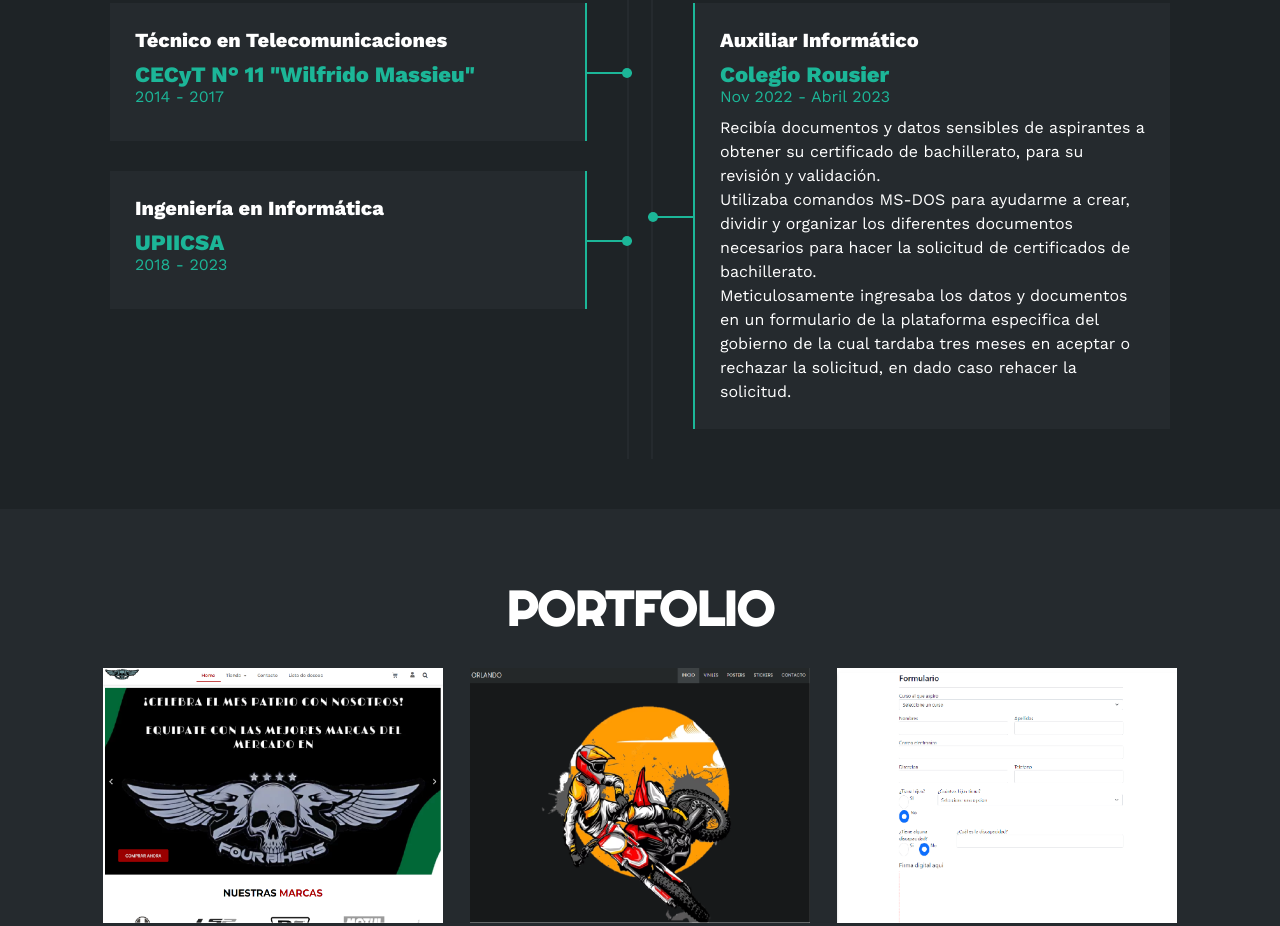
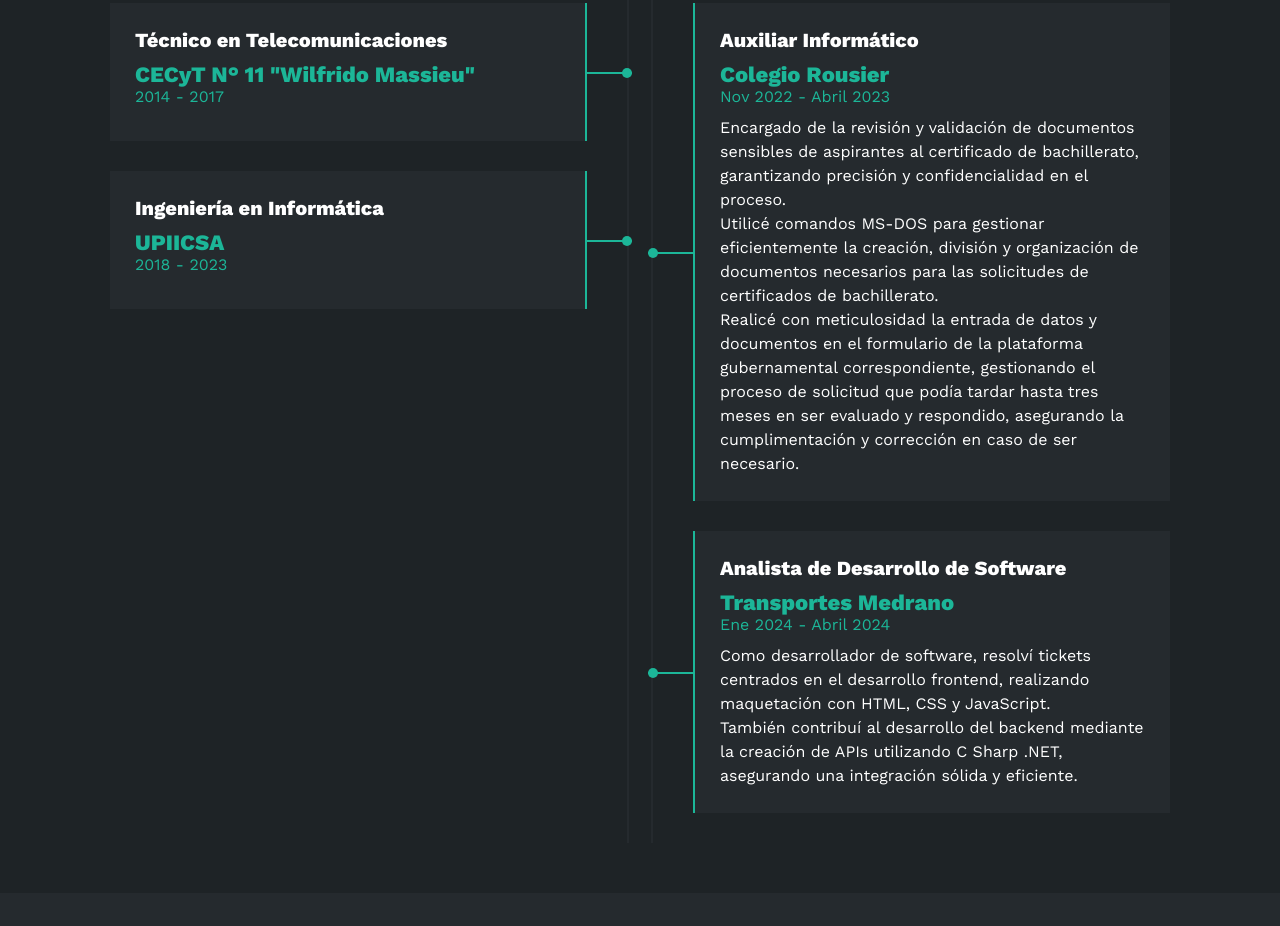
Before and after one commit to StrikerJuan/Portafolio, a plain HTML site: page index.html in a window 1280 px wide. Shown: the part 2325-3251 px from the top of the page. Drawn offline with nearby package versions, Linux system fonts and the light colour scheme.

Commit message:
Actualizacion de portafolio

```diff
--- a/estilo.css
+++ b/estilo.css
@@ -320,7 +320,7 @@ html{
 }
 @keyframes angular {
     0%{width: 0%;}
-    100%{width: 40%;}
+    100%{width: 20%;}
 }
 
 .skills .skill .photoshop{
--- a/index.html
+++ b/index.html
@@ -136,7 +136,7 @@
                 Descargar CV <i class="fa-solid fa-download"></i>
                 <span class="overlay"></span>
             </button> -->
-            <a href="docs/JuanCarlos_CV.pdf">
+            <a href="docs/JuanCarlosHortaAlvarado_CV.pdf">
                 Descargar CV <i class="fa-solid fa-download"></i>
                 <span class="overlay"></span>
             </a>
@@ -171,7 +171,7 @@
                         <span>Angular</span>
                         <div class="barra-skill">
                             <div class="progreso">
-                                <span>40%</span>
+                                <span>20%</span>
                             </div>
                         </div>
                     </div>
@@ -281,13 +281,28 @@
                         <h4>Auxiliar Informático</h4>
                         <span class="casa">Colegio Rousier</span>
                         <span class="fecha">Nov 2022 - Abril 2023</span>
-                        <p>Recibía documentos y datos sensibles de aspirantes a obtener su certificado de bachillerato, para su revisión y
-                            validación.
+                        <p>Encargado de la revisión y validación de documentos sensibles de aspirantes al certificado de bachillerato,
+                            garantizando precisión y confidencialidad en el proceso.
                             </p>
-                        <p>Utilizaba comandos MS-DOS para ayudarme a crear, dividir y organizar los diferentes documentos necesarios para
-                            hacer la solicitud de certificados de bachillerato.</p>
-                        <p>Meticulosamente ingresaba los datos y documentos en un formulario de la plataforma especifica del gobierno de la
-                            cual tardaba tres meses en aceptar o rechazar la solicitud, en dado caso rehacer la solicitud.</p>
+                        <p>Utilicé comandos MS-DOS para gestionar eficientemente la creación, división y organización de documentos
+                            necesarios para las solicitudes de certificados de bachillerato.</p>
+                        <p>Realicé con meticulosidad la entrada de datos y documentos en el formulario de la plataforma gubernamental
+                            correspondiente, gestionando el proceso de solicitud que podía tardar hasta tres meses en ser evaluado y
+                            respondido, asegurando la cumplimentación y corrección en caso de ser necesario.</p>
+                        <div class="conectord">
+                            <div class="circulod"></div>
+                        </div>
+                    </div>
+                    <div class="item der">
+                        <h4>Analista de Desarrollo de Software</h4>
+                        <span class="casa">Transportes Medrano</span>
+                        <span class="fecha">Ene 2024 - Abril 2024</span>
+                        <p>Como desarrollador de software, resolví tickets centrados en el desarrollo frontend, realizando maquetación con
+                            HTML, CSS y JavaScript.
+                            </p>
+                        <p>También contribuí al desarrollo del backend mediante la creación de APIs utilizando C Sharp .NET, asegurando
+                            una integración sólida y eficiente.
+                            </p>
                         <div class="conectord">
                             <div class="circulod"></div>
                         </div>
```
Also changed, not shown: 2 other files.
